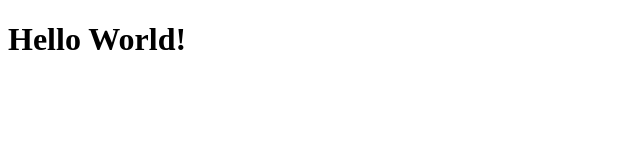
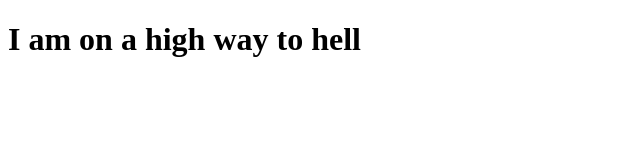
Before and after one commit to JuliAfonina/rsschool-cv, a plain HTML site: page index.html in a window 1280 px wide. Shown: the whole page, without its empty margins (0-640 px from the left). Drawn offline with Linux system fonts and the light colour scheme.

Commit message:
init: start

```diff
--- a/index.html
+++ b/index.html
@@ -6,6 +6,6 @@
     <title>Self Test</title>
 </head>
 <body>
-    <h1>Hello World!</h1>
+    <h1>I am on a high way to hell</h1>
     </body>
 </html>
```
